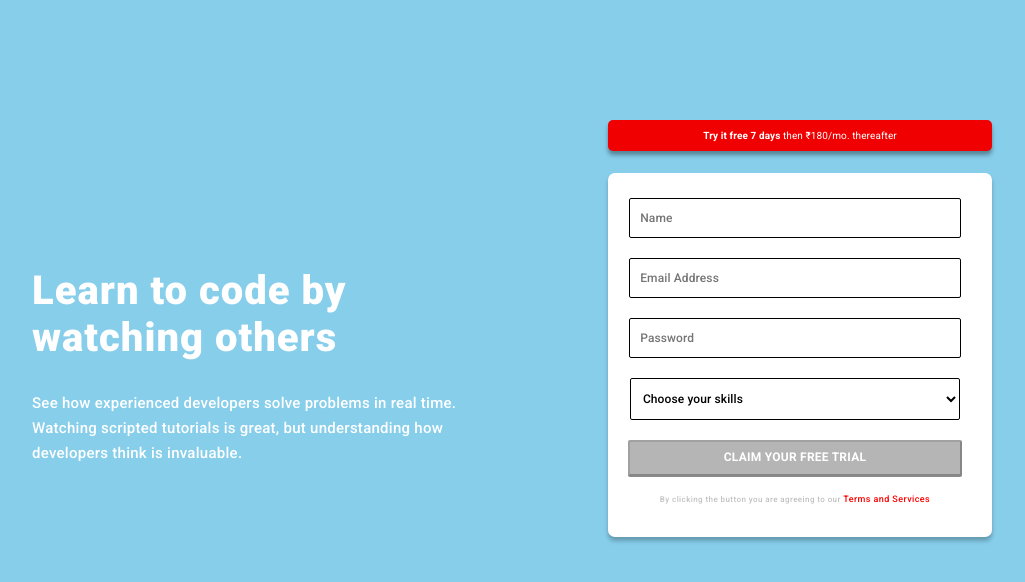
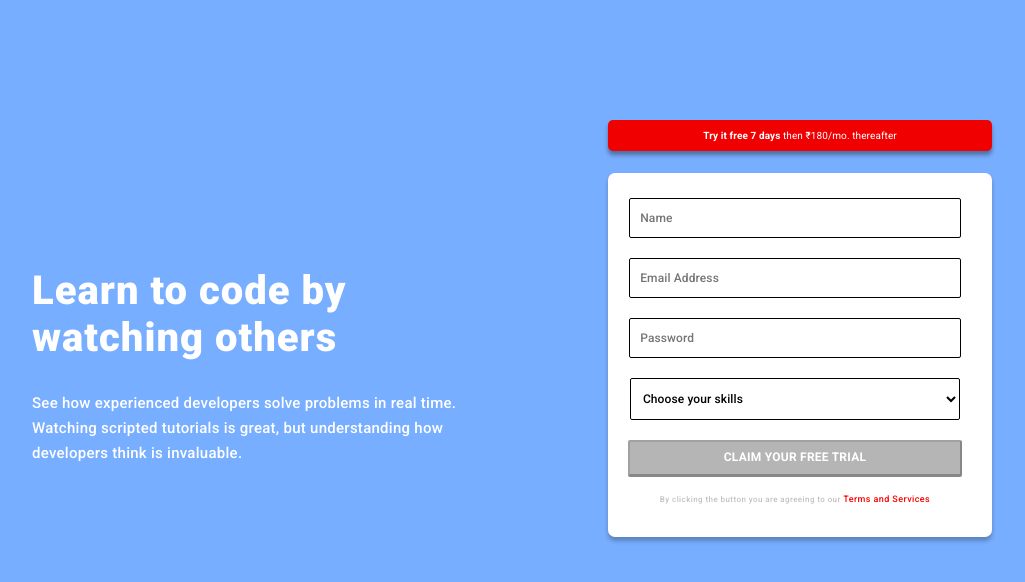
Before and after one commit to adi162anup/React-Form, a React (Create React App) app: page / in a window 1280 px wide. Shown: the top 582 px of the page, without its empty margins (160-1185 px from the left). Built offline with nearby package versions, Linux system fonts and the light colour scheme.

Commit message:
Changed color and a few more properties

```diff
--- a/src/App.css
+++ b/src/App.css
@@ -1,5 +1,5 @@
 body{
-  background-color: skyblue;
+  background-color: #78aeff;
 }
 
 .App {
```
